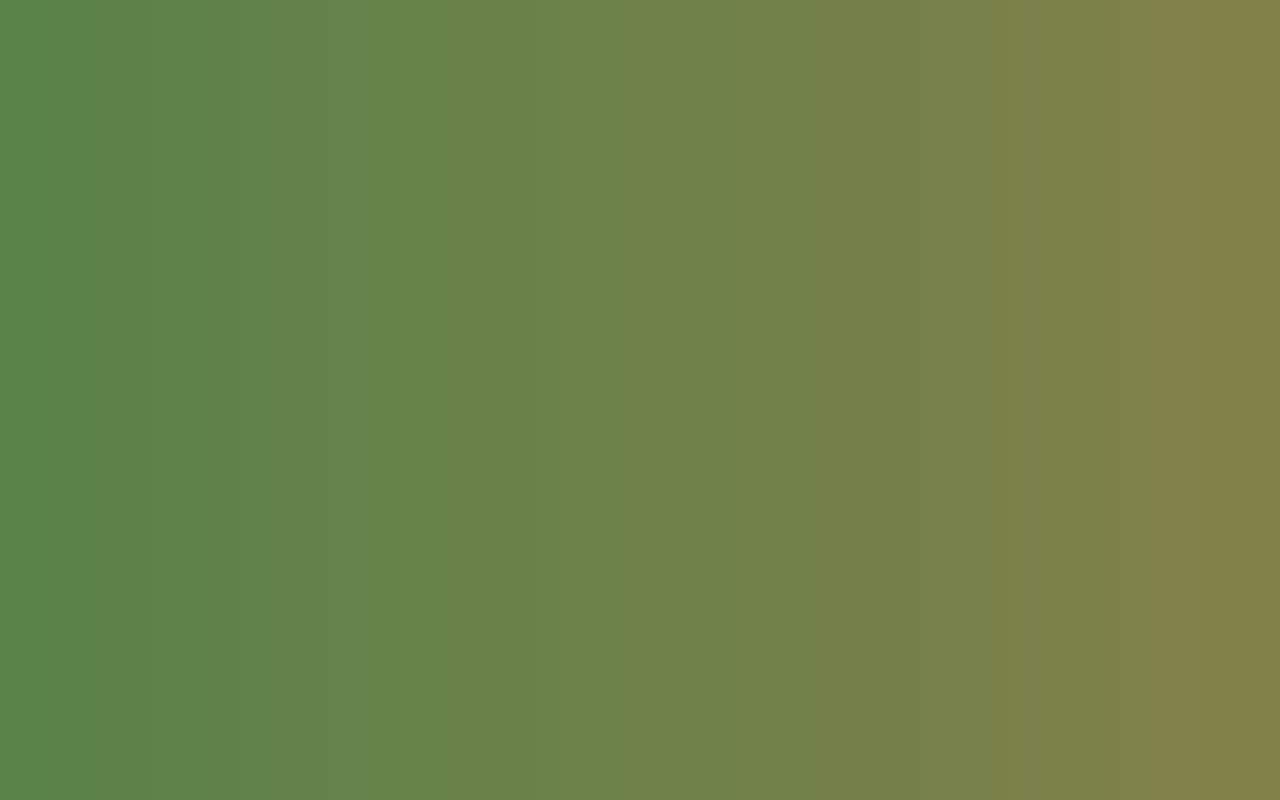
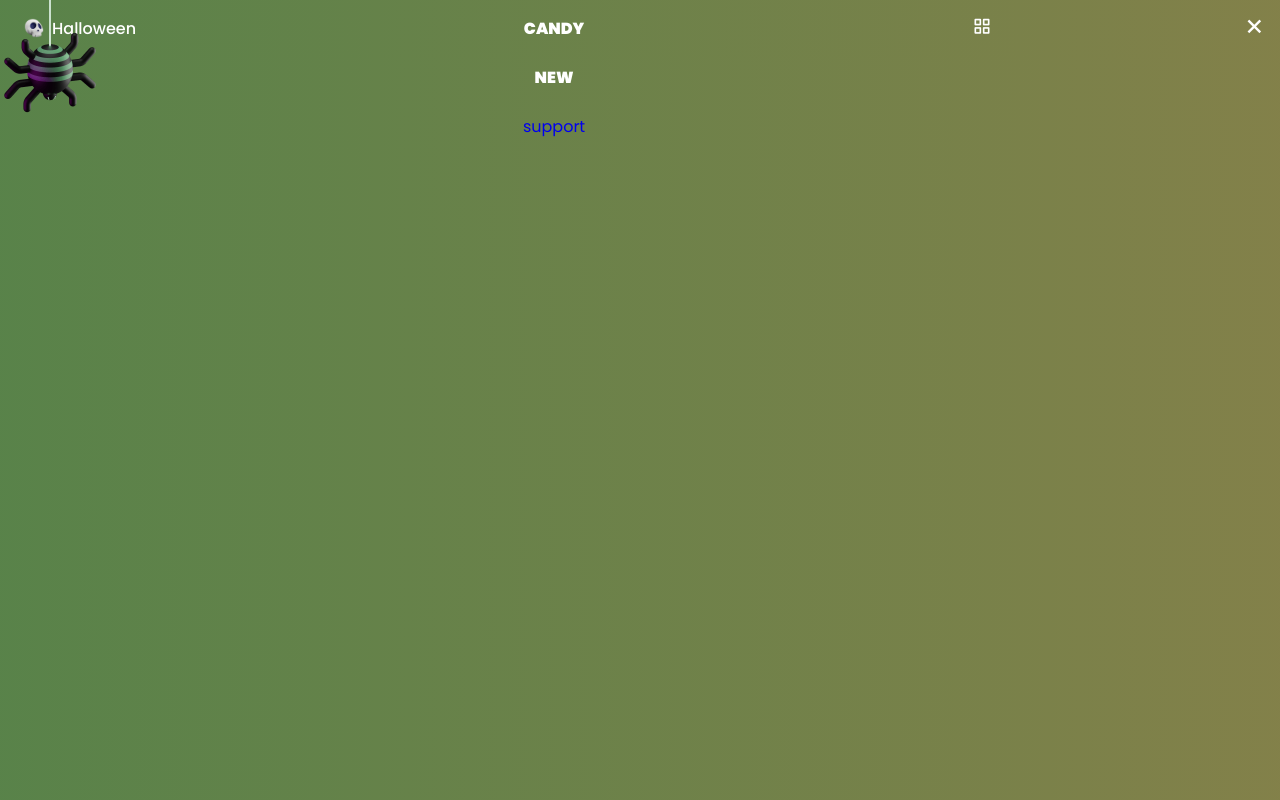
Before and after one commit to mmaachado/responsive-halloween-website, a plain HTML site: page src/pages/index.html in a window 1280 px wide. Drawn offline with nearby package versions, Linux system fonts and the light colour scheme.

Commit message:
add navigation menu
nav menu with hide && show function

```diff
--- a/src/assets/css/style.css
+++ b/src/assets/css/style.css
@@ -132,3 +132,93 @@ button {
 }
 
 /* header */
+.header {
+    width: 100%;
+    background: var(--body-color);
+    position: fixed;
+    top: 0;
+    left: 0;
+    z-index: var(--z-fixed);
+}
+
+/* nav */
+.nav {
+    height: var(--header-height);
+    display: flex;
+    justify-content: space-between;
+    align-items: center;
+}
+
+.nav__logo {
+    display: flex;
+    align-items: center;
+    column-gap: .5rem;
+    font-weight: var(--font-medium);
+}
+
+.nav__logo-img {
+    width: 1.25rem;
+}
+
+.nav__link,
+.nav__logo,
+.nav__toggle,
+.nav__close {
+    color: var(--title-color);
+}
+
+.nav__toggle {
+    font-size: 1.25rem;
+    cursor: pointer;
+}
+
+@media screen and (max-width: 767px) {
+    .nav__menu {
+        position: fixed;
+        width: 100%;
+        background: var(--container-color);
+        top: -150%;
+        left: 0;
+        padding: 3.5rem 0;
+        transition: .4s;
+        z-index: var(--z-fixed);
+        border-radius: 0 0 1.5rem 1.5rem;
+    }
+}
+
+.nav__img {
+    width: 100px;
+    position: absolute;
+    top: 0;
+    left: 0;
+}
+
+.nav__close {
+    font-size: 1.8rem;
+    position: absolute;
+    top: .5rem;
+    right: .7rem;
+    cursor: pointer;
+}
+
+.nav__list {
+    display: flex;
+    flex-direction: column;
+    align-items: center;
+    row-gap: 1.5rem;
+}
+
+.nav__link {
+    text-transform: uppercase;
+    font-weight: var(--font-black);
+    transition: .4s;
+}
+
+.nav__link:hover {
+    color: var(--text-color);
+}
+
+/* show menu */
+.show-menu {
+    top: 0;
+}
--- a/src/assets/js/main.js
+++ b/src/assets/js/main.js
@@ -0,0 +1,54 @@
+/*============ show menu ============*/
+const navMenu = document.getElementById('nav-menu'),
+navToggle = document.getElementById('nav-toggle'),
+navClose = document.getElementById('nav-close')
+
+/*==== menu show ====*/
+/* validate if const exists */
+if(navToggle) {
+    navToggle.addEventListener('click', () => {
+        navMenu.classList.add('show-menu')
+    })
+}
+
+
+/*==== menu hidden ====*/
+/* validate if const exists */
+if(navClose) {
+    navClose.addEventListener('click', () => {
+        navMenu.classList.remove('show-menu')
+    })
+}
+
+/*==== remove menu mobile ====*/
+const navLink = document.querySelectorAll('.nav__link')
+
+function linkAction() {
+    const navMenu = document.getElementById('nav-menu')
+    // when click on each nav__link we remove the show-menu
+    navMenu.classList.remove('show-menu')
+}
+navLink.forEach(n => n.addEventListener('click', linkAction))
+
+
+
+
+
+
+/* show menu */
+
+/* show menu */
+
+/* show menu */
+
+/* show menu */
+
+/* show menu */
+
+/* show menu */
+
+/* show menu */
+
+/* show menu */
+
+/* show menu */
--- a/src/pages/index.html
+++ b/src/pages/index.html
@@ -15,10 +15,62 @@
     <!-- css -->
     <link rel="stylesheet" href="/src/assets/css/style.css">
 
-    <title>Document</title>
+    <title>Halloween Wesite</title>
 </head>
 <body>
+    <!-- header -->
+    <header class="header" id="header">
+        <nav class="nav container">
+            <a href="#" class="nav__logo">
+                <img src="/src/assets/img/logo.png" alt="logo.png" class="nav__logo-img">
+                Halloween
+            </a>
 
+            <div class="nav__menu" id="nav-menu">
+                <ul class="nav__list">
+                    <li class="nav__item">
+                        <a href="#home" class="nav__link">home</a>
+                    </li>
+                    <li class="nav__item">
+                        <a href="#about" class="nav__link">about</a>
+                    </li>
+                    <li class="nav__item">
+                        <a href="#trick" class="nav__link">candy</a>
+                    </li>
+                    <li class="nav__item">
+                        <a href="#new" class="nav__link">new</a>
+                    </li>
+
+                    <a href="#" class="button button--ghost">support</a>
+                </ul>
+
+                <div class="nav__close" id="nav-close">
+                    <i class="bx bx-x"></i>
+                </div>
+
+                <img src="/src/assets/img/nav-img.png" alt="nav-img.png" class="nav__img">
+            </div>
+
+            <div class="nav__toggle" id="nav-toggle">
+                <i class="bx bx-grid-alt"></i>
+            </div>
+        </nav>
+    </header>
+
+
+
+
+
+
+
+    <!-- main -->
+    <main class="main">
+
+    </main>
+    <!-- footer -->
+    <footer class="footer section">
+
+    </footer>
     <!-- scroll reveal -->
     <script src=""></script>
 
```
